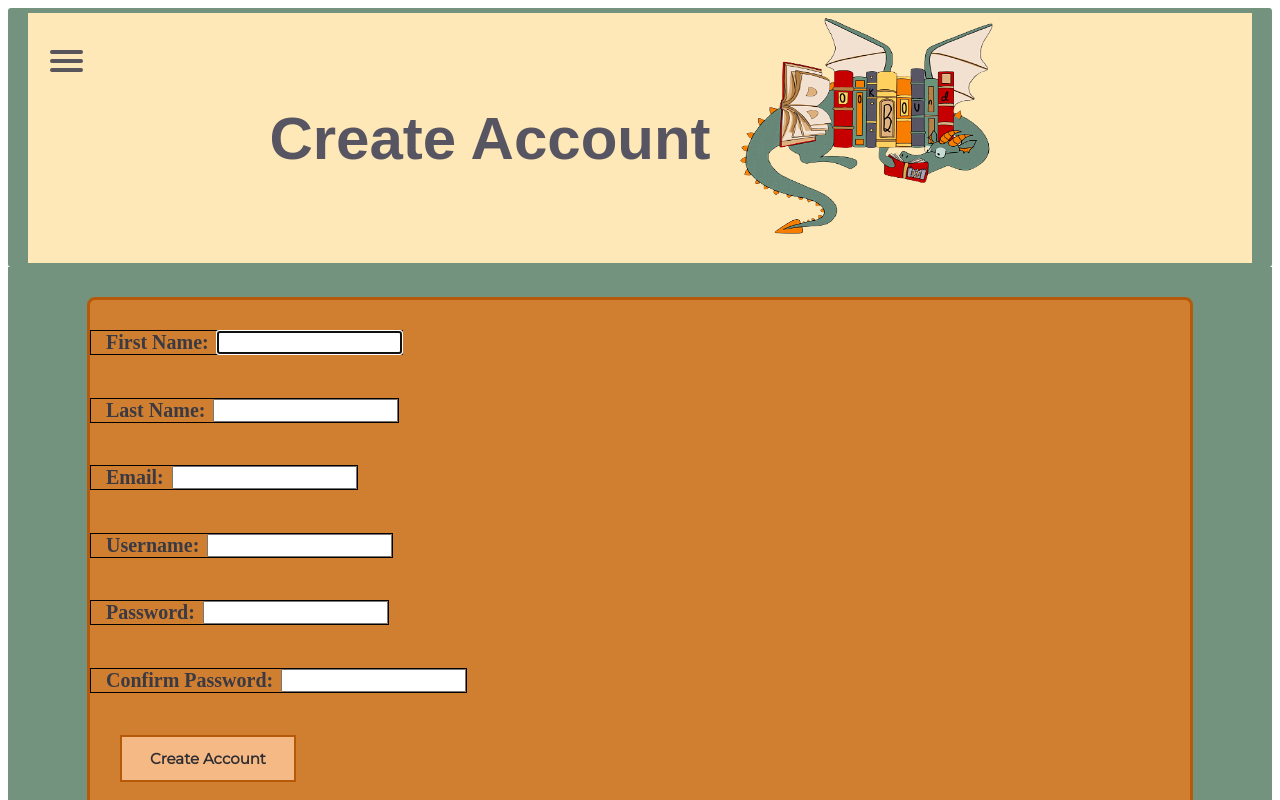
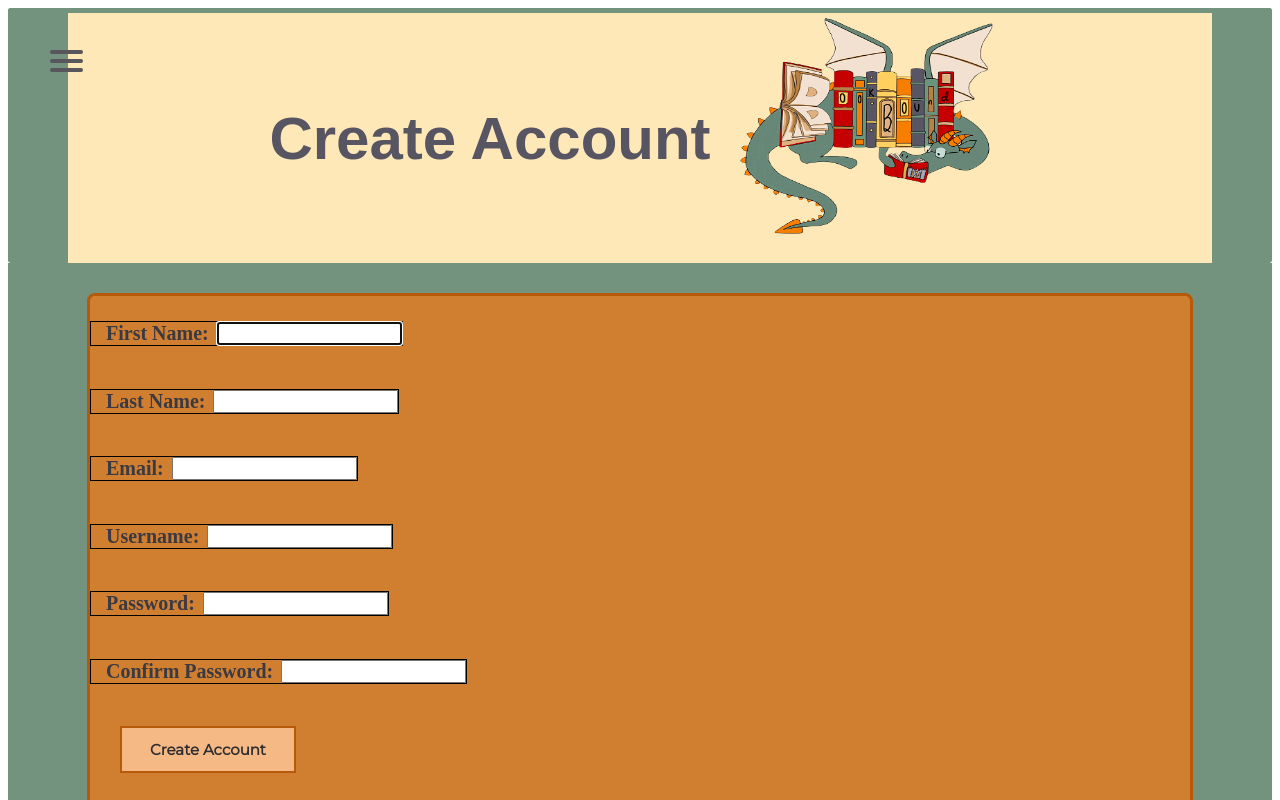
Before and after one commit to pratherb/TE-family-reading-final-capstone, a Vue app in the folder final-capstone/capstone/vue/: page /register in a window 1280 px wide. Shown: the top 800 px of the page. Built offline with nearby package versions, Linux system fonts and the light colour scheme; a web font is replaced by a local one.

Commit message:
style tweak for register

```diff
--- a/final-capstone/capstone/vue/src/views/Register.vue
+++ b/final-capstone/capstone/vue/src/views/Register.vue
@@ -139,7 +139,7 @@ export default {
    background: rgba(232, 123, 31, 0.8);
   display: flex;
   flex-direction: column;
-  padding-top: 30px;
+  padding-top: 25px;
   align-items: flex-start;
   width: 1100px;
   height: 550px;
@@ -154,9 +154,8 @@ export default {
   flex-direction: row;
     align-items: center;
     background:rgba(254, 209, 113, 0.5);
-    border-left: 20px solid rgb(115, 147, 126);
-    border-right:20px solid rgb(115, 147, 126);
-    border-bottom: 4px solid rgb(115, 147, 126);
+    border-left: 60px solid rgb(115, 147, 126);
+    border-right:60px solid rgb(115, 147, 126);
     border-top: 5px solid rgb(115, 147, 126);
     height: 250px;
     border-radius:3px;
```
